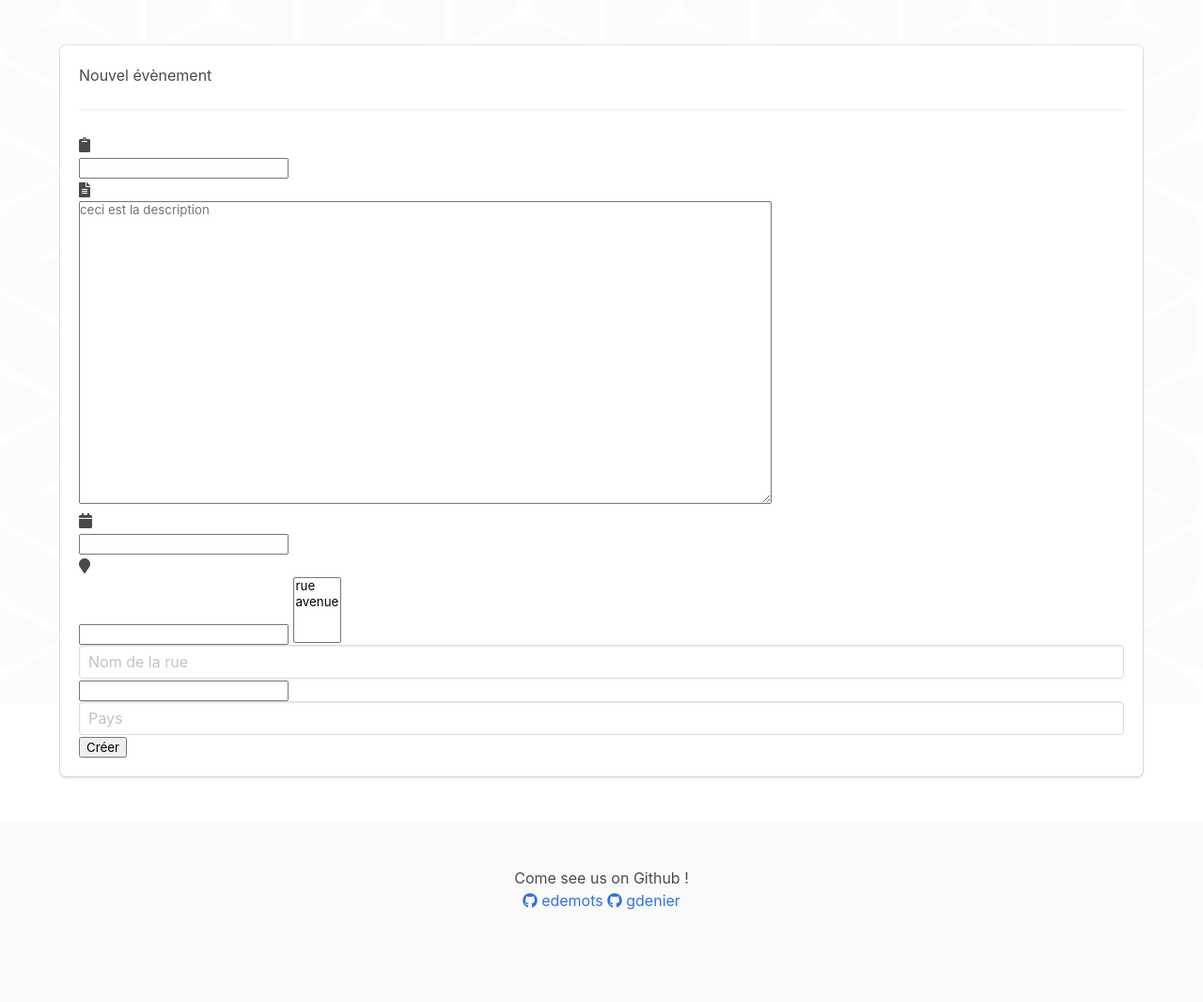
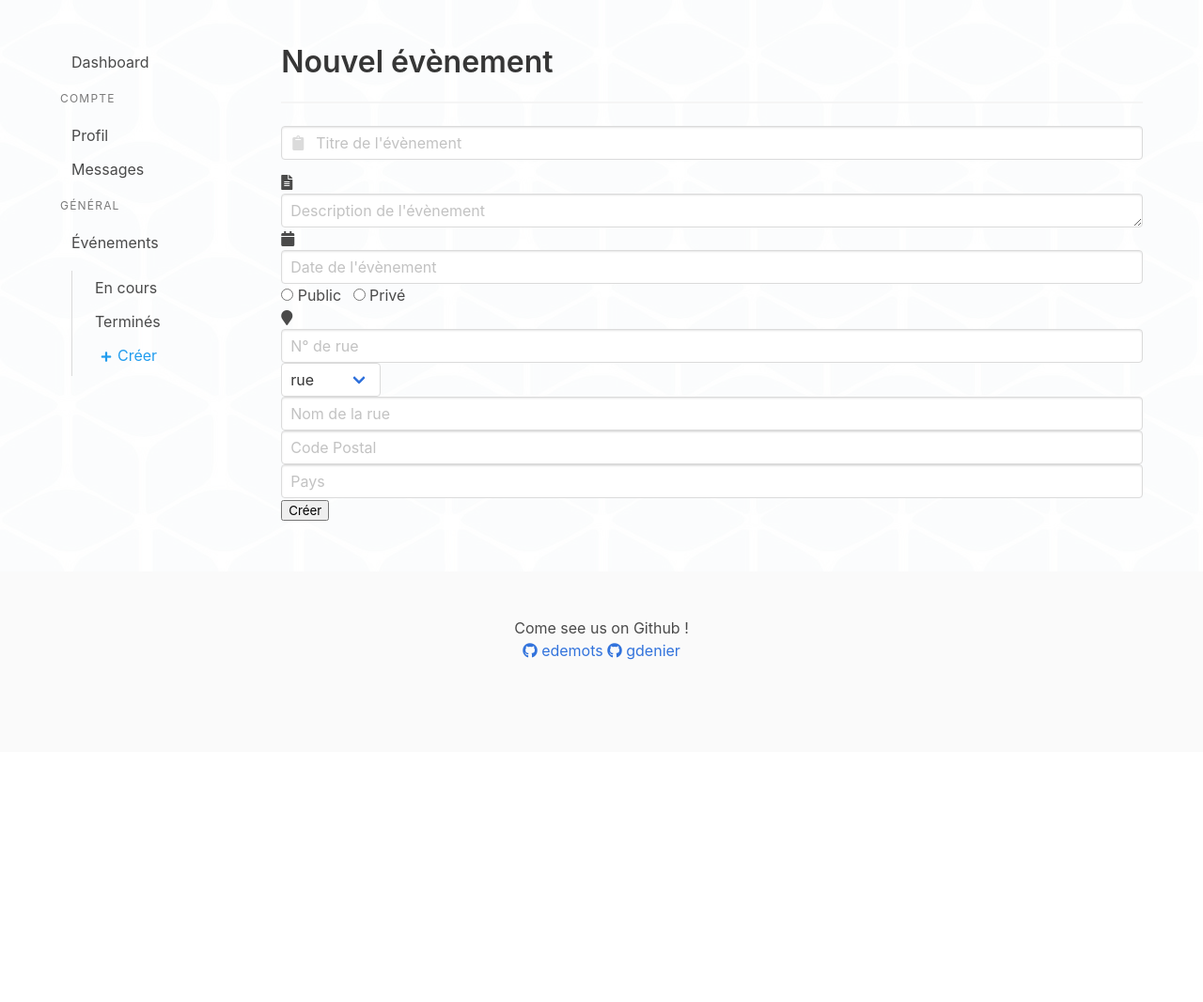
Before and after one commit to gdenier/Reunionou, a Django app: page /events/creation/ in a window 1280 px wide. Shown: the part 52-1118 px from the top of the page at 94% size. After the commit the page ends 754 px from the top, so only its background shows below. Run offline with Django 3.2, Linux system fonts and the light colour scheme; the visitor is signed in with stand-in values (Sample User, id 1); some libraries are stand-ins or nearby versions.

Commit message:
new event

```diff
--- a/events/forms.py
+++ b/events/forms.py
@@ -12,7 +12,9 @@ class NewForm(forms.ModelForm):
         model = Event
         fields = ['title', 'description', 'date']
         widgets = {
-            'description': forms.Textarea(attrs={'cols':80, 'rows':20, 'placeholder': 'ceci est la description'}), #tinyMCE
+            'title': forms.TextInput(attrs={'class': 'input', 'placeholder': 'Titre de l\'évènement'}),
+            'description': forms.Textarea(attrs={'class': 'input', 'placeholder': 'Description de l\'évènement'}),
+            'date': forms.DateTimeInput(attrs={'class': 'input', 'placeholder': 'Date de l\'évènement'}),
         }
         help_texts = {
             'description': _("Some useful help text"),
@@ -23,15 +25,20 @@ class NewForm(forms.ModelForm):
             }
         }
 
+    NATURE_CHOICES = (
+        ('public', u'Public'),
+        ('prive', u'Privé'),
+    )
+    nature = forms.ChoiceField(label="Nature", choices=NATURE_CHOICES, widget=forms.RadioSelect())
     street = forms.CharField(label="Rue", max_length=80, widget=forms.TextInput(attrs={'class': 'input', 'placeholder': 'Nom de la rue'}))
-    street_number = forms.IntegerField(label="N° de rue")
-    postcode = forms.IntegerField(label="Code postal")
+    street_number = forms.IntegerField(label="N° de rue", widget=forms.TextInput(attrs={'class':'input', 'placeholder': 'N° de rue'}))
+    postcode = forms.IntegerField(label="Code Postal", widget=forms.TextInput(attrs={'class':'input', 'placeholder': 'Code Postal'}))
     country = forms.CharField(label="Pays", max_length=20, widget=forms.TextInput(attrs={'class': 'input', 'placeholder': 'Pays'}))
     TYPE_CHOICES = (
         ('rue', u'rue'),
-        ('avenur', u'avenue'),
+        ('avenue', u'avenue'),
     )
-    type_street = forms.MultipleChoiceField(label="type de rue", choices=TYPE_CHOICES)
+    type_street = forms.ChoiceField(label="type de rue", choices=TYPE_CHOICES)
 
 class InvitForm(forms.ModelForm):
     """
--- a/events/templates/events/new.html
+++ b/events/templates/events/new.html
@@ -1,23 +1,20 @@
-{% extends "base.html" %}
+{% extends "members/account.html" %}
 
 
-{% block title %} {{ block.super }} - New Event {% endblock %}
+{% block title %} {{ block.super }} - Nouvel évènement {% endblock %}
 
-{% block content %}
-    <section id="new_event">
-        <div class="container">
-            <div class="box">
-                <div class="panel">
-                    <h1>Nouvel évènement</h1>
+{% block account %}
+<h1 class="title">Nouvel évènement</h1>
 <hr>
 <form method="POST" action="{% url 'events:new' %}">
 	{% csrf_token %}
-                        <div class="form-group">
-                            <div class="input-group">
-                                <div class="input-group-addon">
-                                    <span class="input-group-text"><i class="fas fa-clipboard"></i></span>
+	<div class="field">
+		<div class="control has-icons-left">
+			{{ form.title }}
+			<span class="icon is-small is-left">
+				<i class="fas fa-clipboard"></i>
+			</span>
 		</div>
-                                {{ form.title }}
 	</div>
 
 	<div class="input-group">
@@ -37,22 +34,28 @@
 		{{ form.date }}
 	</div>
 
+	<div class="control">
+		{% for radio in form.nature %}
+		<label for="{{ radio.id_for_label }}" class="radio">
+			{{ radio.tag }}
+			{{ radio.choice_label }}
+		</label>
+		{% endfor %}
+	</div>
+
 	<div class="input-group">
 		<div class="input-group-addon">
 			<span class="input-group-text"><i class="fas fa-map-marker"></i></span>
 		</div>
 		{{ form.street_number }}
+		<div class="select">
 			{{ form.type_street }}
+		</div>
 		{{ form.street }}
 		{{ form.postcode }}
 		{{ form.country }}
 	</div>
 
 	<input type="submit" value="Créer" class="btn btn-primary">
-                        </div>
 </form>
-                </div>
-            </div>
-        </div>
-    </section>
-{% endblock content %}
+{% endblock account %}
--- a/members/templates/members/account.html
+++ b/members/templates/members/account.html
@@ -14,8 +14,8 @@
 		</div>
 		<div class="column">
       <!-- CONTENT -->
-      {% block account_content %}
-      {% endblock account_content %}
+      {% block account %}
+      {% endblock account %}
 		</div>
 	</div>
 </div>
--- a/members/templates/members/home.html
+++ b/members/templates/members/home.html
@@ -3,5 +3,5 @@
 {% block title %} {{ block.super }} - Dashboard {% endblock title %}
 {% block page_name %}dashboard{% endblock %}
 
-{% block account_content %}
-{% endblock account_content %}
+{% block account %}
+{% endblock account %}
--- a/members/templates/members/message.html
+++ b/members/templates/members/message.html
@@ -5,7 +5,7 @@
 {% block title %} {{ block.super }} - Message {% endblock title %}
 {% block page_name %}message{% endblock %}
 
-{% block account_content %}
+{% block account %}
 <div class="columns">
 	<div class="column is-one-third" style="border: 1px solid red">
 		{% for target, last in targets %} <!-- la liste des targets est trié par date de dernier message (recu et envoyer) -->
@@ -34,8 +34,7 @@
 		</div>
 	</div>
 </div>
-
-{% endblock account_content %}
+{% endblock account %}
 
 {% block script %}
 	<script>
--- a/members/templates/members/profil.html
+++ b/members/templates/members/profil.html
@@ -3,7 +3,7 @@
 {% block title %} {{ block.super }} - Profil {% endblock title %}
 {% block page_name %}profil{% endblock %}
 
-{% block account_content %}
+{% block account %}
 <div class="columns is-variable is-8">
   <div class="column is-4">
     <figure class="image is-square">
@@ -32,4 +32,4 @@
     </div>
   </div>
 </div>
-{% endblock account_content %}
+{% endblock account %}
```
Also changed, not shown: events/templates/main.html (deleted, +0 -34 lines). Lines whose indentation alone changed are shown as unchanged.
